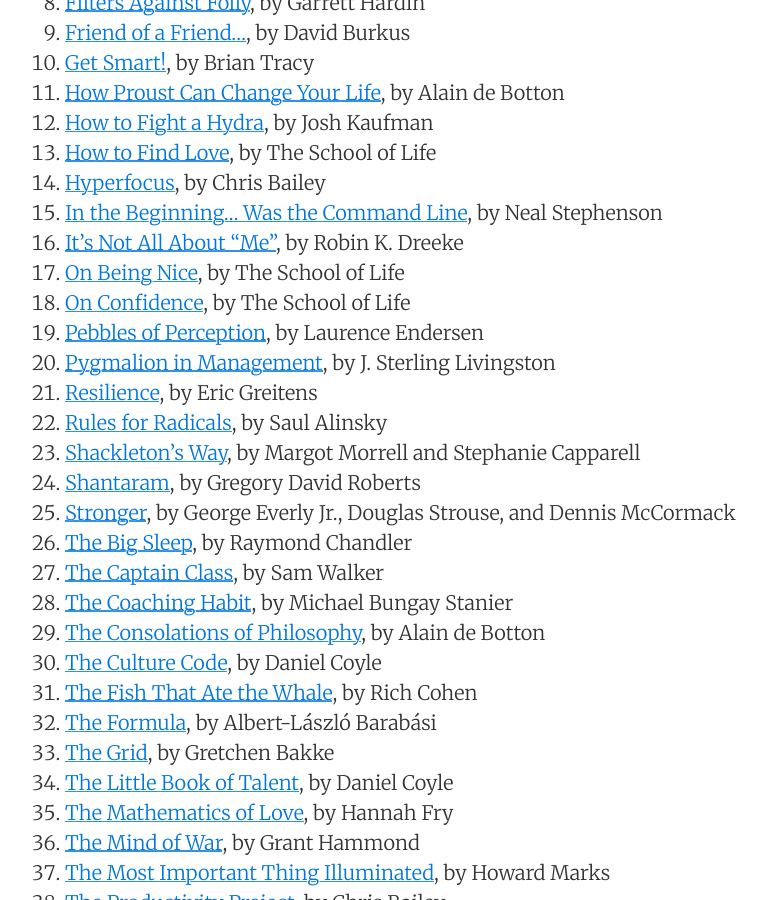
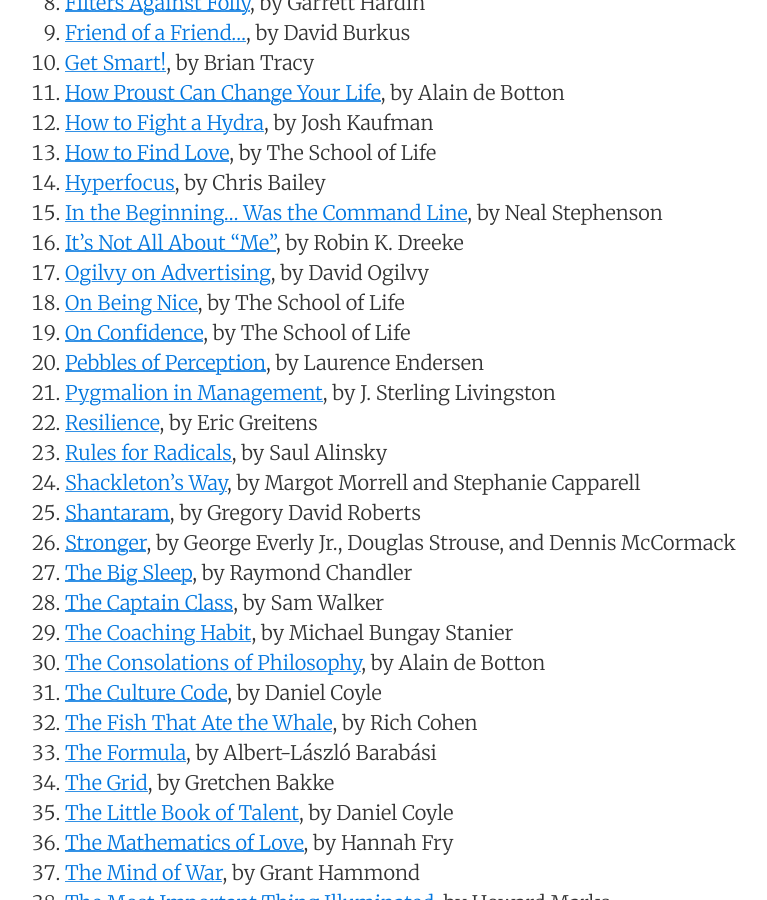
Before and after one commit to sewardlee337/sewardlee337.github.io, a Jekyll site: the page built from readinglist.md, in a window 1280 px wide and 900 px high, scrolled down 800 px. Shown: the whole window, without its empty margins (195-962 px from the left). Built offline with Jekyll 4.4.1, drawn with Linux system fonts in a browser that asks for light colours; nearby versions of some CDN libraries.

Commit message:
Update reading list

```diff
--- a/readinglist.md
+++ b/readinglist.md
@@ -35,6 +35,7 @@ _"My alma mater was books, a good library... I could spend the rest of my life r
 1. [Hyperfocus](https://amzn.to/2UbvWlZ), by Chris Bailey
 1. [In the Beginning... Was the Command Line](https://amzn.to/2CN0T8n), by Neal Stephenson
 1. [It's Not All About "Me"](https://amzn.to/2XT1BdY), by Robin K. Dreeke
+1. [Ogilvy on Advertising](https://amzn.to/34nNDDr), by David Ogilvy
 1. [On Being Nice](https://amzn.to/2X7IU5N), by The School of Life
 1. [On Confidence](https://amzn.to/2D08osI), by The School of Life
 1. [Pebbles of Perception](https://amzn.to/2ScgR5O), by Laurence Endersen
```
